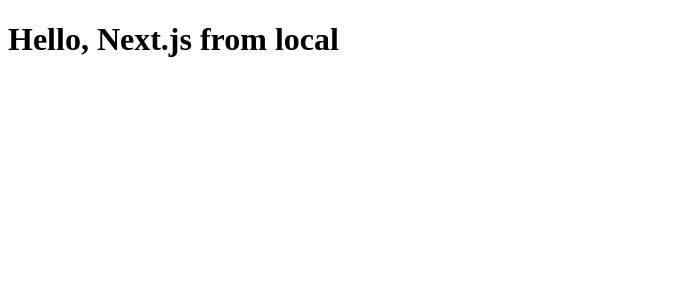
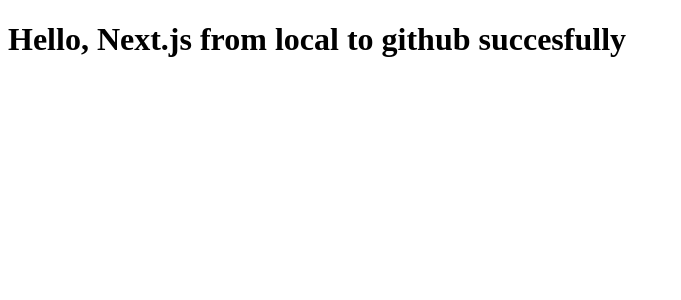
Before and after one commit to krunalbwaghmare/nextjs-hello, a Next.js app: page / in a window 1280 px wide. Shown: the top 300 px of the page, without its empty margins (0-681 px from the left). Built offline with nearby package versions, Linux system fonts and the light colour scheme.

Commit message:
new changes

```diff
--- a/app/page.tsx
+++ b/app/page.tsx
@@ -1,3 +1,3 @@
 export default function Page() {
-  return <h1>Hello, Next.js from local</h1>;
+  return <h1>Hello, Next.js from local to github succesfully</h1>;
 }
```
